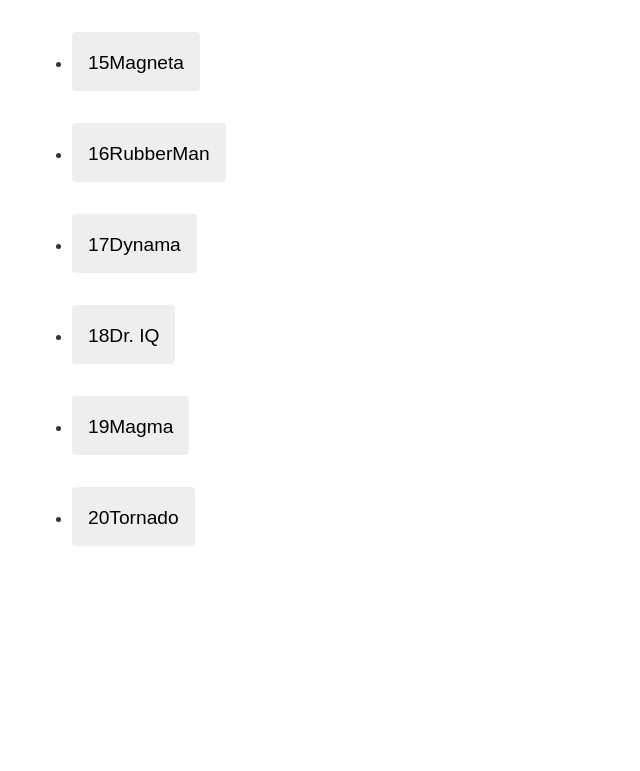
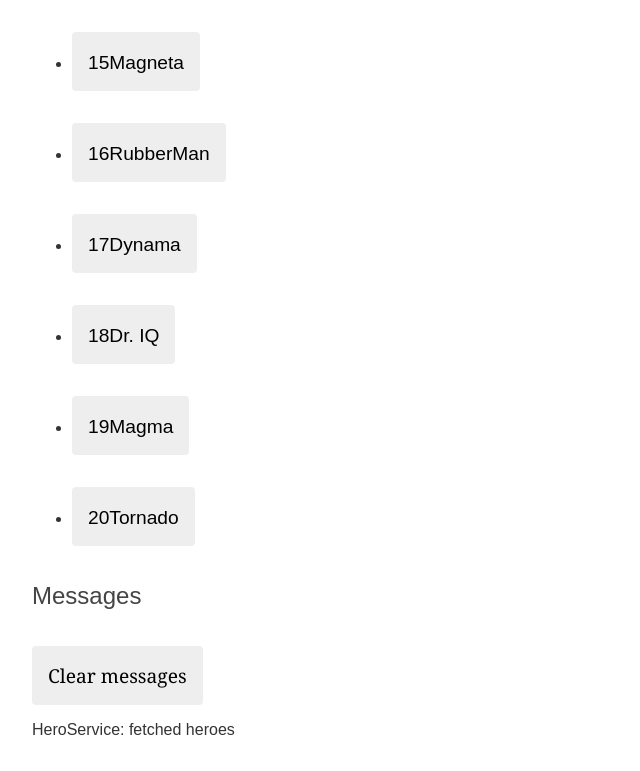
Before and after one commit to AL-Williams001/angular-tour-of-heroes, an Angular app: page / in a window 1280 px wide. Shown: the part 409-1180 px from the top of the page, without its empty margins (0-640 px from the left). Before the commit the page ends 1003 px from the top, so only its background shows below. Built offline with nearby package versions, Linux system fonts and the light colour scheme.

Commit message:
add message service to Hero component

```diff
--- a/src/app/app.component.html
+++ b/src/app/app.component.html
@@ -1,2 +1,3 @@
 <h1>{{ title }}</h1>
 <app-heroes></app-heroes>
+<app-messages></app-messages>
--- a/src/app/app.component.ts
+++ b/src/app/app.component.ts
@@ -1,11 +1,12 @@
 import { Component } from '@angular/core';
 import { RouterOutlet } from '@angular/router';
 import { HeroesComponent } from './heroes/heroes.component';
+import { MessagesComponent } from './messages/messages.component';
 
 @Component({
   selector: 'app-root',
   standalone: true,
-  imports: [RouterOutlet, HeroesComponent],
+  imports: [RouterOutlet, HeroesComponent, MessagesComponent],
   templateUrl: './app.component.html',
   styleUrls: ['./app.component.css'],
 })
--- a/src/app/hero.service.ts
+++ b/src/app/hero.service.ts
@@ -2,15 +2,17 @@ import { Injectable } from '@angular/core';
 import { Hero } from './hero';
 import { HEROES } from './mock-heroes';
 import { Observable, of } from 'rxjs';
+import { MessageService } from './message.service';
 
 @Injectable({
   providedIn: 'root',
 })
 export class HeroService {
-  constructor() {}
+  constructor(private messageService: MessageService) {}
 
   getHeroes(): Observable<Hero[]> {
     const heroes = of(HEROES);
+    this.messageService.add('HeroService: fetched heroes');
     return heroes;
   }
 }
--- a/src/app/heroes/heroes.component.ts
+++ b/src/app/heroes/heroes.component.ts
@@ -1,10 +1,11 @@
-import { Component } from '@angular/core';
+import { Component, OnInit } from '@angular/core';
 import { FormsModule } from '@angular/forms'; // Import FormsModule here for standalone components
 import { CommonModule } from '@angular/common';
 import { Hero } from '../hero';
 import { HeroService } from '../hero.service';
 import { NgFor } from '@angular/common';
 import { HeroDetailComponent } from '../hero-detail/hero-detail.component';
+import { MessageService } from '../message.service';
 
 @Component({
   selector: 'app-heroes',
@@ -13,19 +14,23 @@ import { HeroDetailComponent } from '../hero-detail/hero-detail.component';
   templateUrl: './heroes.component.html',
   styleUrls: ['./heroes.component.css'],
 })
-export class HeroesComponent {
+export class HeroesComponent implements OnInit {
+  selectedHero?: Hero;
+
   heroes: Hero[] = [];
 
-  constructor(private heroService: HeroService) {}
+  constructor(
+    private heroService: HeroService,
+    private messageService: MessageService
+  ) {}
 
   ngOnInit(): void {
     this.getHeroes();
   }
 
-  selectedHero?: Hero;
-
   onSelect(hero: Hero): void {
     this.selectedHero = hero;
+    this.messageService.add(`HeroesComponent: Selected hero id=${hero.id}`);
   }
 
   getHeroes(): void {
--- /dev/null
+++ b/src/app/message.service.ts
@@ -0,0 +1,16 @@
+import { Injectable } from '@angular/core';
+
+@Injectable({
+  providedIn: 'root',
+})
+export class MessageService {
+  messages: string[] = [];
+
+  add(message: string) {
+    this.messages.push(message);
+  }
+
+  clear() {
+    this.messages = [];
+  }
+}
--- /dev/null
+++ b/src/app/messages/messages.component.html
@@ -0,0 +1,7 @@
+<div *ngIf="messageService.messages.length">
+  <h2>Messages</h2>
+  <button type="button" class="clear" (click)="messageService.clear()">
+    Clear messages
+  </button>
+  <div *ngFor="let message of messageService.messages">{{ message }}</div>
+</div>
```
Also changed, not shown: src/app/app.module.ts (+7 -1 lines), src/app/messages/messages.component.ts (added, +14 -0 lines), src/app/messages/messages.component.css (added), 2 other files (tests, documents, lock files or other folders).
